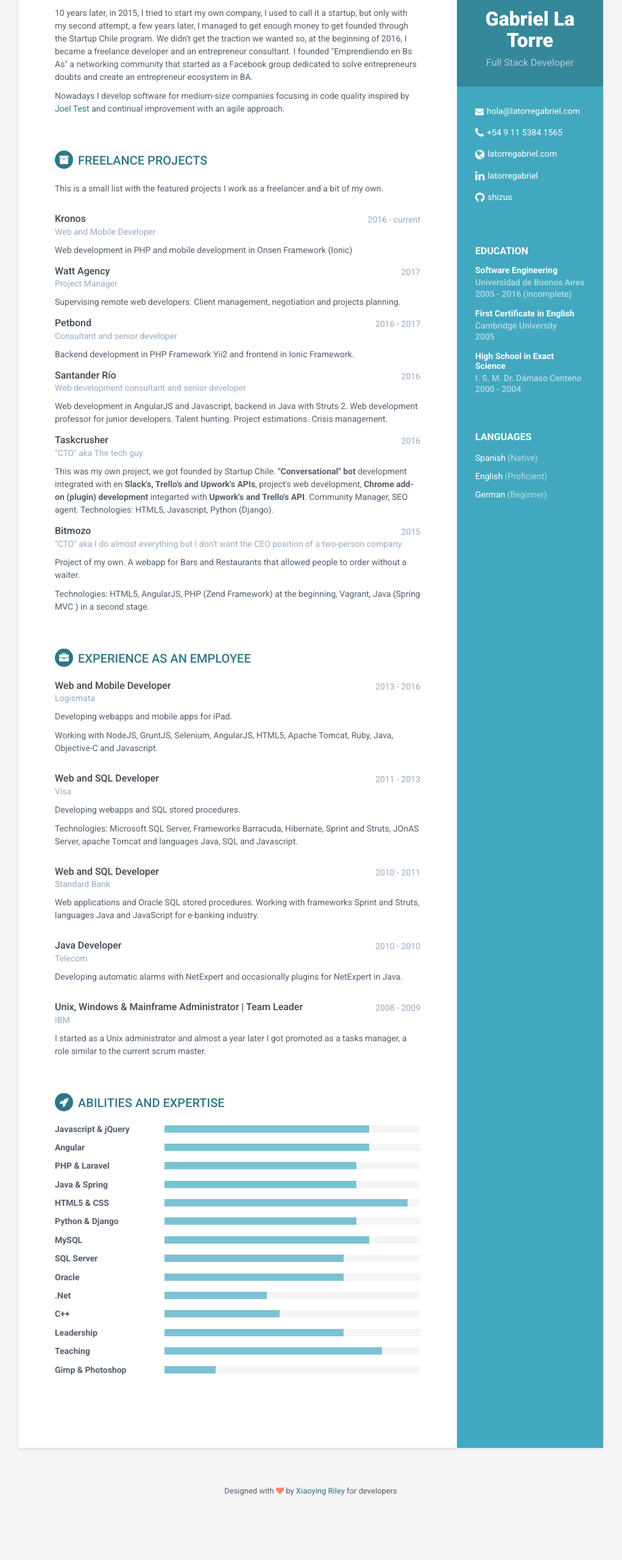
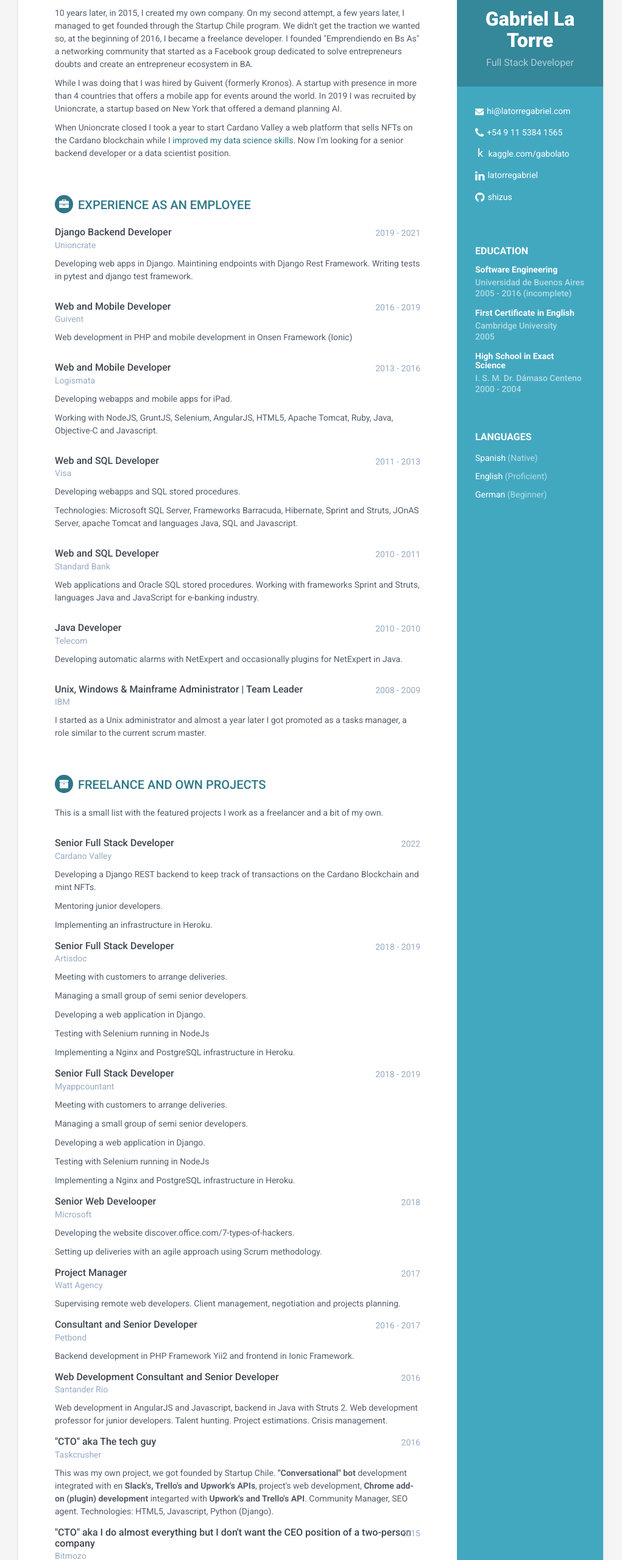
Before and after one commit to shizus/curriculum, a plain HTML site: page index.html in a window 1280 px wide. Shown: the part 181-2740 px from the top of the page at 61% size, without its empty margins (130-1151 px from the left). Before the commit the page ends 2698 px from the top, so only its background shows below. Drawn offline with Linux system fonts and the light colour scheme.

Commit message:
updating.

```diff
--- a/assets/css/styles.css
+++ b/assets/css/styles.css
@@ -284,7 +284,7 @@ p {
   .skillset .level-title {
     display: inline-block;
     float: left;
-    width: 30%;
+    /*width: 30%;*/
     margin-bottom: 0;
   }
   .skillset .level-bar {
--- a/index.html
+++ b/index.html
@@ -38,9 +38,11 @@
 
             <div class="contact-container container-block">
                 <ul class="list-unstyled contact-list">
-                    <li class="email"><i class="fa fa-envelope"></i><a href="mailto: hola@latorregabriel.com">hola@latorregabriel.com</a></li>
+                    <li class="email"><i class="fa fa-envelope"></i><a href="mailto: hola@latorregabriel.com">hi@latorregabriel.com</a></li>
                     <li class="phone"><i class="fa fa-phone"></i><a href="tel:+54 9 11 5384 1565">+54 9 11 5384 1565</a></li>
-                    <li class="website"><i class="fa fa-globe"></i><a href="http://latorregabriel.com/" target="_blank">latorregabriel.com</a></li>
+                    <li class="website">
+                        <svg style="color: white; height: 14px; width: 18px" xmlns="http://www.w3.org/2000/svg" viewBox="0 0 320 512"><!--! Font Awesome Free 6.1.1 by @fontawesome - https://fontawesome.com License - https://fontawesome.com/license/free (Icons: CC BY 4.0, Fonts: SIL OFL 1.1, Code: MIT License) Copyright 2022 Fonticons, Inc. --><path d="M304.2 501.5L158.4 320.3 298.2 185c2.6-2.7 1.7-10.5-5.3-10.5h-69.2c-3.5 0-7 1.8-10.5 5.3L80.9 313.5V7.5q0-7.5-7.5-7.5H21.5Q14 0 14 7.5v497q0 7.5 7.5 7.5h51.9q7.5 0 7.5-7.5v-109l30.8-29.3 110.5 140.6c3 3.5 6.5 5.3 10.5 5.3h66.9q5.25 0 6-3z" fill="white"></path></svg>
+                        <a href="https://www.kaggle.com/gabolato/" target="_blank">kaggle.com/gabolato</a></li>
                     <li class="linkedin"><i class="fa fa-linkedin"></i><a href="https://www.linkedin.com/in/latorregabriel/" target="_blank">latorregabriel</a></li>
                     <li class="github"><i class="fa fa-github"></i><a href="http://github.com/shizus" target="_blank">shizus</a></li>
                 </ul>
@@ -89,117 +91,57 @@
             <section class="section summary-section">
                 <h2 class="section-title"><i class="fa fa-user"></i>Professional summary</h2>
                 <div class="summary">
-                    <p>I started in the computer world as a hobby when I was a little boy cracking Game Boy games or changing
-                        the Window's loading screen, when I turned 21 started my professional career
-                        in IBM.
+                    <p>I started in the computer world as a hobby when I was little cracking games or changing
+                        the Window's loading screen, when I turned 21 I started my professional career
+                        at IBM.
                     </p>
-                    <p>10 years later, in 2015, I tried to start my own company, I used to call it a startup, but only with my second attempt,
-                        a few years later, I managed to get enough money to get founded through the Startup Chile program.
-                        We didn't get the traction we wanted so, at the beginning of 2016, I became a freelance developer
-                        and an entrepreneur consultant. I founded "Emprendiendo en Bs As" a networking community that started
+                    <p>10 years later, in 2015, I created my own company. On my second attempt,
+                        a few years later, I managed to get founded through the Startup Chile program.
+                        We didn't get the traction we wanted so, at the beginning of 2016, I became a freelance developer.
+                        I founded "Emprendiendo en Bs As" a networking community that started
                         as a Facebook group dedicated to solve entrepreneurs doubts and create an entrepreneur ecosystem in BA.
                     </p>
-                    <p>Nowadays I develop software for medium-size companies focusing in code quality inspired by
-                        <a href="https://www.joelonsoftware.com/2000/08/09/the-joel-test-12-steps-to-better-code/" target="_blank">Joel Test</a>
-                    and continual improvement with an agile approach.</p>
+                    <p>While I was doing that I was hired by Guivent (formerly Kronos).
+                        A startup with presence in more than 4 countries that offers a mobile app for events around the world.
+                        In 2019 I was recruited by Unioncrate, a startup based on New York that offered a demand planning AI.
+                    </p>
+                    <p>
+                        When Unioncrate closed I took a year to start Cardano Valley a web platform that sells NFTs
+                        on the Cardano blockchain while I
+                        <a href="https://www.kaggle.com/gabolato/code" target="_blank">improved my data science skills</a>.
+                        Now I'm looking for a senior backend developer or a data scientist position.</p>
                 </div><!--//summary-->
-            </section><!--//section-->
-
-            <section class="section projects-section">
-                <h2 class="section-title"><i class="fa fa-archive"></i>Freelance Projects</h2>
-                <div class="intro">
-                    <p>This is a small list with the featured projects I work as a freelancer and a bit of my own.</p>
-                </div><!--//intro-->
-                <div class="item">
-                    <div class="meta">
-                        <div class="upper-row">
-                            <h3 class="job-title">Kronos</h3>
-                            <div class="time">2016 - current</div>
-                        </div><!--//upper-row-->
-                        <div class="company">Web and Mobile Developer</div>
-                    </div><!--//meta-->
-                    <div class="details">
-                        <p>Web development in PHP and mobile development in Onsen Framework (Ionic)</p>
-                    </div><!--//details-->
-                </div><!--//item-->
-                <div class="item">
-                    <div class="meta">
-                        <div class="upper-row">
-                            <h3 class="job-title">Watt Agency</h3>
-                            <div class="time">2017</div>
-                        </div><!--//upper-row-->
-                        <div class="company">Project Manager</div>
-                    </div><!--//meta-->
-                    <div class="details">
-                        <p>Supervising remote web developers.
-                            Client management, negotiation and projects planning.</p>
-                    </div><!--//details-->
-                </div><!--//item-->
-                <div class="item">
-                    <div class="meta">
-                        <div class="upper-row">
-                            <h3 class="job-title">Petbond</h3>
-                            <div class="time">2016 - 2017</div>
-                        </div><!--//upper-row-->
-                        <div class="company">Consultant and senior developer</div>
-                    </div><!--//meta-->
-                    <div class="details">
-                        <p>Backend development in PHP Framework Yii2 and frontend in Ionic Framework.</p>
-                    </div><!--//details-->
-                </div><!--//item-->
-                <div class="item">
-                    <div class="meta">
-                        <div class="upper-row">
-                            <h3 class="job-title">Santander Río</h3>
-                            <div class="time">2016</div>
-                        </div><!--//upper-row-->
-                        <div class="company">Web development consultant and senior developer</div>
-                    </div><!--//meta-->
-                    <div class="details">
-                        <p>Web development in AngularJS and Javascript, backend in Java with Struts 2. Web development professor for junior developers.
-                            Talent hunting. Project estimations. Crisis management.
-                        </p>
-                    </div><!--//details-->
-                </div><!--//item-->
-                <div class="item">
-                    <div class="meta">
-                        <div class="upper-row">
-                            <h3 class="job-title">Taskcrusher</h3>
-                            <div class="time">2016</div>
-                        </div><!--//upper-row-->
-                        <div class="company">"CTO" aka The tech guy</div>
-                    </div><!--//meta-->
-                    <div class="details">
-                        <p>This was my own project, we got founded by Startup Chile. <b>"Conversational" bot</b> development
-                            integrated with en <b>Slack's, Trello's and Upwork's APIs</b>, project's web development,
-                            <b>Chrome add-on (plugin) development</b> integarted with <b>Upwork's and Trello's API</b>.
-                            Community Manager, SEO agent.
-                            Technologies: HTML5, Javascript, Python (Django).
-                        </p>
-                    </div><!--//details-->
-                </div><!--//item-->
-                <div class="item">
-                    <div class="meta">
-                        <div class="upper-row">
-                            <h3 class="job-title">Bitmozo</h3>
-                            <div class="time">2015</div>
-                        </div><!--//upper-row-->
-                        <div class="company">"CTO" aka I do almost everything but I don't want the CEO position of a two-person company</div>
-                    </div><!--//meta-->
-                    <div class="details">
-                        <p>Project of my own. A webapp for Bars and Restaurants that allowed people to order without a waiter.</p>
-                        <p>
-                            Technologies: HTML5, AngularJS, PHP (Zend Framework) at the beginning, Vagrant, Java (Spring MVC )
-                            in a second stage.
-                        </p>
-                    </div><!--//details-->
-                </div><!--//item-->
             </section><!--//section-->
 
 
             <section class="section experiences-section">
                 <h2 class="section-title"><i class="fa fa-briefcase"></i>Experience as an employee</h2>
 
+                <div class="item">
+                    <div class="meta">
+                        <div class="upper-row">
+                            <h3 class="job-title">Django Backend Developer</h3>
+                            <div class="time">2019 - 2021</div>
+                        </div><!--//upper-row-->
+                        <div class="company">Unioncrate</div>
+                    </div><!--//meta-->
+                    <div class="details">
+                        <p>Developing web apps in Django. Maintining endpoints with Django Rest Framework.
+                            Writing tests in pytest and django test framework.</p>
+                    </div><!--//details-->
+                </div><!--//item-->
+                <div class="item">
+                    <div class="meta">
+                        <div class="upper-row">
+                            <h3 class="job-title">Web and Mobile Developer</h3>
+                            <div class="time">2016 - 2019</div>
+                        </div><!--//upper-row-->
+                        <div class="company">Guivent</div>
+                    </div><!--//meta-->
+                    <div class="details">
+                        <p>Web development in PHP and mobile development in Onsen Framework (Ionic)</p>
+                    </div><!--//details-->
+                </div><!--//item-->
                 <div class="item">
                     <div class="meta">
                         <div class="upper-row">
@@ -279,115 +221,207 @@
 
             </section><!--//section-->
 
+            <section class="section projects-section">
+                <h2 class="section-title"><i class="fa fa-archive"></i>Freelance and Own Projects</h2>
+                <div class="intro">
+                    <p>This is a small list with the featured projects I work as a freelancer and a bit of my own.</p>
+                </div><!--//intro-->
+                <div class="item">
+                    <div class="meta">
+                        <div class="upper-row">
+                            <h3 class="job-title">Senior Full Stack Developer</h3>
+                            <div class="time">2022</div>
+                        </div><!--//upper-row-->
+                        <div class="company">Cardano Valley</div>
+                    </div><!--//meta-->
+                    <div class="details">
+                        <p>Developing a Django REST backend to keep track of transactions on the
+                            Cardano Blockchain and mint NFTs.</p>
+                        <p>Mentoring junior developers.</p>
+                        <p>Implementing an infrastructure in Heroku.</p>
+                    </div><!--//details-->
+                </div><!--//item-->
+                <div class="item">
+                    <div class="meta">
+                        <div class="upper-row">
+                            <h3 class="job-title">Senior Full Stack Developer</h3>
+                            <div class="time">2018 - 2019</div>
+                        </div><!--//upper-row-->
+                        <div class="company">Artisdoc</div>
+                    </div><!--//meta-->
+                    <div class="details">
+                        <p>Meeting with customers to arrange deliveries.</p>
+                        <p>Managing a small group of semi senior developers.</p>
+                        <p>Developing a web application in Django.</p>
+                        <p>Testing with Selenium running in NodeJs</p>
+                        <p>Implementing a Nginx and PostgreSQL infrastructure in Heroku.</p>
+                    </div><!--//details-->
+                </div><!--//item-->
+                <div class="item">
+                    <div class="meta">
+                        <div class="upper-row">
+                            <h3 class="job-title">Senior Full Stack Developer</h3>
+                            <div class="time">2018 - 2019</div>
+                        </div><!--//upper-row-->
+                        <div class="company">Myappcountant</div>
+                    </div><!--//meta-->
+                    <div class="details">
+                        <p>Meeting with customers to arrange deliveries.</p>
+                        <p>Managing a small group of semi senior developers.</p>
+                        <p>Developing a web application in Django.</p>
+                        <p>Testing with Selenium running in NodeJs</p>
+                        <p>Implementing a Nginx and PostgreSQL infrastructure in Heroku.</p>
+                    </div><!--//details-->
+                </div><!--//item-->
+                <div class="item">
+                    <div class="meta">
+                        <div class="upper-row">
+                            <h3 class="job-title">Senior Web Develooper</h3>
+                            <div class="time">2018</div>
+                        </div><!--//upper-row-->
+                        <div class="company">Microsoft</div>
+                    </div><!--//meta-->
+                    <div class="details">
+                        <p>Developing the website discover.office.com/7-types-of-hackers.</p>
+                        <p>Setting up deliveries with an agile approach using Scrum methodology.</p>
+                    </div><!--//details-->
+                </div><!--//item-->
+                <div class="item">
+                    <div class="meta">
+                        <div class="upper-row">
+                            <h3 class="job-title">Project Manager</h3>
+                            <div class="time">2017</div>
+                        </div><!--//upper-row-->
+                        <div class="company">Watt Agency</div>
+                    </div><!--//meta-->
+                    <div class="details">
+                        <p>Supervising remote web developers.
+                            Client management, negotiation and projects planning.</p>
+                    </div><!--//details-->
+                </div><!--//item-->
+                <div class="item">
+                    <div class="meta">
+                        <div class="upper-row">
+                            <h3 class="job-title">Consultant and Senior Developer</h3>
+                            <div class="time">2016 - 2017</div>
+                        </div><!--//upper-row-->
+                        <div class="company">Petbond</div>
+                    </div><!--//meta-->
+                    <div class="details">
+                        <p>Backend development in PHP Framework Yii2 and frontend in Ionic Framework.</p>
+                    </div><!--//details-->
+                </div><!--//item-->
+                <div class="item">
+                    <div class="meta">
+                        <div class="upper-row">
+                            <h3 class="job-title">Web Development Consultant and Senior Developer</h3>
+                            <div class="time">2016</div>
+                        </div><!--//upper-row-->
+                        <div class="company">Santander Río</div>
+                    </div><!--//meta-->
+                    <div class="details">
+                        <p>Web development in AngularJS and Javascript, backend in Java with Struts 2. Web development professor for junior developers.
+                            Talent hunting. Project estimations. Crisis management.
+                        </p>
+                    </div><!--//details-->
+                </div><!--//item-->
+                <div class="item">
+                    <div class="meta">
+                        <div class="upper-row">
+                            <h3 class="job-title">"CTO" aka The tech guy</h3>
+                            <div class="time">2016</div>
+                        </div><!--//upper-row-->
+                        <div class="company">Taskcrusher</div>
+                    </div><!--//meta-->
+                    <div class="details">
+                        <p>This was my own project, we got founded by Startup Chile. <b>"Conversational" bot</b> development
+                            integrated with en <b>Slack's, Trello's and Upwork's APIs</b>, project's web development,
+                            <b>Chrome add-on (plugin) development</b> integarted with <b>Upwork's and Trello's API</b>.
+                            Community Manager, SEO agent.
+                            Technologies: HTML5, Javascript, Python (Django).
+                        </p>
+                    </div><!--//details-->
+                </div><!--//item-->
+                <div class="item">
+                    <div class="meta">
+                        <div class="upper-row">
+                            <h3 class="job-title">"CTO" aka I do almost everything but I don't want the CEO position of a two-person company</h3>
+                            <div class="time">2015</div>
+                        </div><!--//upper-row-->
+                        <div class="company">Bitmozo</div>
+                    </div><!--//meta-->
+                    <div class="details">
+                        <p>Project of my own. A webapp for Bars and Restaurants that allowed people to order without a waiter.</p>
+                        <p>
+                            Technologies: HTML5, AngularJS, PHP (Zend Framework) at the beginning, Vagrant, Java (Spring MVC )
+                            in a second stage.
+                        </p>
+                    </div><!--//details-->
+                </div><!--//item-->
+            </section><!--//section-->
+
+
+
             <section class="skills-section section">
                 <h2 class="section-title"><i class="fa fa-rocket"></i>Abilities and expertise</h2>
+                <div class="container-fluid">
+                    <div class="row">
+                        <div class="col-md-6 col-sm-1">
                             <div class="skillset">
 
                                 <div class="item">
-                        <h3 class="level-title">Javascript &amp; jQuery</h3>
-                        <div class="level-bar">
-                            <div class="level-bar-inner" data-level="80%">
-                            </div>
-                        </div><!--//level-bar-->
+                                    <h3 class="level-title">Python &amp; Django</h3>
+                                </div><!--//item-->
+                                <div class="item">
+                                    <h3 class="level-title">Pandas</h3>
+                                </div><!--//item-->
+                                <div class="item">
+                                    <h3 class="level-title">Javascript</h3>
+                                </div><!--//item-->
+                                <div class="item">
+                                    <h3 class="level-title">React</h3>
                                 </div><!--//item-->
                                 <div class="item">
                                     <h3 class="level-title">Angular</h3>
-                        <div class="level-bar">
-                            <div class="level-bar-inner" data-level="80%">
-                            </div>
-                        </div><!--//level-bar-->
                                 </div><!--//item-->
                                 <div class="item">
                                     <h3 class="level-title">PHP &amp; Laravel</h3>
-                        <div class="level-bar">
-                            <div class="level-bar-inner" data-level="75%">
+                                </div><!--//item-->
+
+
                             </div>
-                        </div><!--//level-bar-->
-                    </div><!--//item-->
+                        </div>
+                        <div class="col-md-6 col-sm-1">
+                            <div class="skillset">
 
                                 <div class="item">
                                     <h3 class="level-title">Java &amp; Spring</h3>
-                        <div class="level-bar">
-                            <div class="level-bar-inner" data-level="75%">
-                            </div>
-                        </div><!--//level-bar-->
                                 </div><!--//item-->
                                 <div class="item">
                                     <h3 class="level-title">HTML5 &amp; CSS</h3>
-                        <div class="level-bar">
-                            <div class="level-bar-inner" data-level="95%">
-                            </div>
-                        </div><!--//level-bar-->
-                    </div><!--//item-->
-                    <div class="item">
-                        <h3 class="level-title">Python &amp; Django</h3>
-                        <div class="level-bar">
-                            <div class="level-bar-inner" data-level="75%">
-                            </div>
-                        </div><!--//level-bar-->
                                 </div><!--//item-->
 
 
                                 <div class="item">
                                     <h3 class="level-title">MySQL</h3>
-                        <div class="level-bar">
-                            <div class="level-bar-inner" data-level="80%">
-                            </div>
-                        </div><!--//level-bar-->
                                 </div><!--//item-->
                                 <div class="item">
                                     <h3 class="level-title">SQL Server</h3>
-                        <div class="level-bar">
-                            <div class="level-bar-inner" data-level="70%">
-                            </div>
-                        </div><!--//level-bar-->
-                    </div><!--//item-->
-                    <div class="item">
-                        <h3 class="level-title">Oracle</h3>
-                        <div class="level-bar">
-                            <div class="level-bar-inner" data-level="70%">
-                            </div>
-                        </div><!--//level-bar-->
                                 </div><!--//item-->
 
-                    <div class="item">
-                        <h3 class="level-title">.Net</h3>
-                        <div class="level-bar">
-                            <div class="level-bar-inner" data-level="40%">
-                            </div>
-                        </div><!--//level-bar-->
-                    </div><!--//item-->
+
 
                                 <div class="item">
-                        <h3 class="level-title">C++</h3>
-                        <div class="level-bar">
-                            <div class="level-bar-inner" data-level="45%">
-                            </div>
-                        </div><!--//level-bar-->
-                    </div><!--//item-->
-                    <div class="item">
                                     <h3 class="level-title">Leadership</h3>
-                        <div class="level-bar">
-                            <div class="level-bar-inner" data-level="70%">
-                            </div>
-                        </div><!--//level-bar-->
                                 </div><!--//item-->
                                 <div class="item">
                                     <h3 class="level-title">Teaching</h3>
-                        <div class="level-bar">
-                            <div class="level-bar-inner" data-level="85%">
+                                </div><!--//item-->
                             </div>
-                        </div><!--//level-bar-->
-                    </div><!--//item-->
-                    <div class="item">
-                        <h3 class="level-title">Gimp &amp; Photoshop</h3>
-                        <div class="level-bar">
-                            <div class="level-bar-inner" data-level="20%">
                         </div>
-                        </div><!--//level-bar-->
-                    </div><!--//item-->
+                    </div>
+                </div>
 
-                </div>
             </section><!--//skills-section-->
 
         </div><!--//main-body-->
```
Lines whose indentation alone changed are shown as unchanged.
